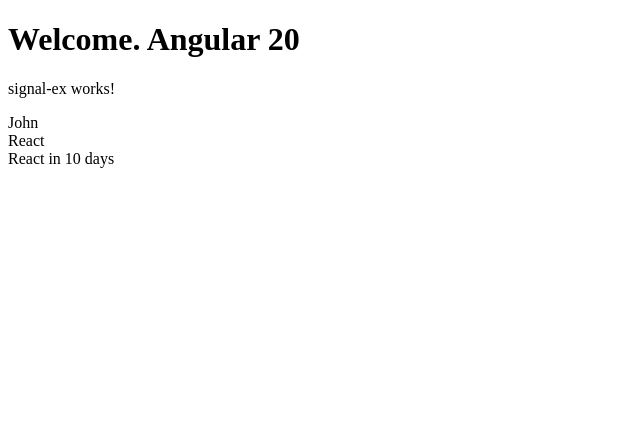
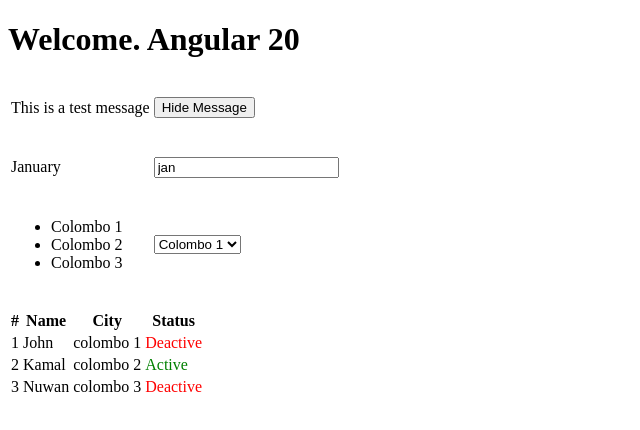
Before and after one commit to sajith-jeewantha/Angular-Project, an Angular app: page / in a window 1280 px wide. Shown: the top 430 px of the page, without its empty margins (0-640 px from the left). Built offline with nearby package versions, Linux system fonts and the light colour scheme.

Commit message:
control-flow

```diff
--- a/src/app/app.html
+++ b/src/app/app.html
@@ -1,4 +1,5 @@
 <h1>Welcome. Angular 20</h1>
 
 <!-- <app-data-binding></app-data-binding> -->
- <app-signal-ex></app-signal-ex>
+<!-- <app-signal-ex></app-signal-ex> -->
+<app-control-flow></app-control-flow>
--- a/src/app/app.ts
+++ b/src/app/app.ts
@@ -4,10 +4,11 @@
 import { User } from './components/user/user';
 import { DataBinding } from './components/data-binding/data-binding';
 import { SignalEx } from './components/signal-ex/signal-ex';
+import { ControlFlow } from './components/control-flow/control-flow';
 
 @Component({
   selector: 'app-root',
-  imports: [RouterOutlet,SignalEx],
+  imports: [ControlFlow],
   templateUrl: './app.html',
   styleUrl: './app.css'
 })
--- /dev/null
+++ b/src/app/components/control-flow/control-flow.css
@@ -0,0 +1,7 @@
+.active{
+color: green;
+}
+
+.deactive{
+    color: red;
+}
--- /dev/null
+++ b/src/app/components/control-flow/control-flow.html
@@ -0,0 +1,77 @@
+<table>
+    <tr>
+        <td>
+            @if (isMessageVisiable) {
+            <p>This is a test message</p>
+            }
+        </td>
+
+        <td>
+            <button (click)="messageVisibility()">{{buttonMessage}}</button>
+        </td>
+    </tr>
+    <br>
+    <tr>
+        <td>
+            @if (startMonthName =='jan') {
+            <span>January</span>
+            }@else if (startMonthName == 'feb') {
+            <span>February</span>
+            }@else if (startMonthName == 'mar') {
+            <span>March</span>
+            } @else {
+            <span>Wrong Input</span>
+            }
+        </td>
+        <td>
+            <input type="text" [(ngModel)]="startMonthName">
+        </td>
+    </tr>
+
+    <br>
+    <tr>
+        <td>
+            <ul>
+                @for (item of cityList; track $index) {
+                <li>{{item}}</li>
+                }
+            </ul>
+        </td>
+
+        <td>
+            <select>
+                @for (item of cityList; track $index) {
+                <option value="">{{item}}</option>
+                }
+            </select>
+        </td>
+    </tr>
+</table>
+
+<br>
+<table>
+    <thead>
+        <tr>
+            <th>#</th>
+            <th>Name</th>
+            <th>City</th>
+            <th>Status</th>
+        </tr>
+    </thead>
+    <tbody>
+        @for (item of studentList; track $index) {
+        <tr>
+            <td>{{$index+1}}</td>
+            <td>{{item.name}}</td>
+            <td>{{item.city}}</td>
+            <td>
+                @if(item.isActive){
+                    <span class="active">Active</span>
+                }@else{
+                    <span class="deactive">Deactive</span>
+                }
+            </td>
+        </tr>
+        }
+    </tbody>
+</table>
--- /dev/null
+++ b/src/app/components/control-flow/control-flow.ts
@@ -0,0 +1,35 @@
+import { Component } from '@angular/core';
+import { FormsModule } from '@angular/forms';
+
+@Component({
+  selector: 'app-control-flow',
+  imports: [FormsModule],
+  templateUrl: './control-flow.html',
+  styleUrl: './control-flow.css'
+})
+
+export class ControlFlow {
+  isMessageVisiable: boolean = true;
+  buttonMessage: string = 'Hide Message'
+
+  startMonthName:string ="jan"
+
+  cityList: string[] =["Colombo 1","Colombo 2","Colombo 3"]
+
+  studentList: any[]=[
+    {name: "John",city:"colombo 1", isActive:false},
+    {name: "Kamal",city:"colombo 2", isActive:true},
+    {name: "Nuwan",city:"colombo 3", isActive:false}
+  ]
+
+  messageVisibility() {
+    if (this.isMessageVisiable) {
+      this.isMessageVisiable = false
+      this.buttonMessage = "Show Message"
+    } else {
+      this.isMessageVisiable = true
+      this.buttonMessage = "Hide Message"
+    }
+  }
+
+}
```
Also changed, not shown: 1 other file (tests, documents, lock files or other folders).
